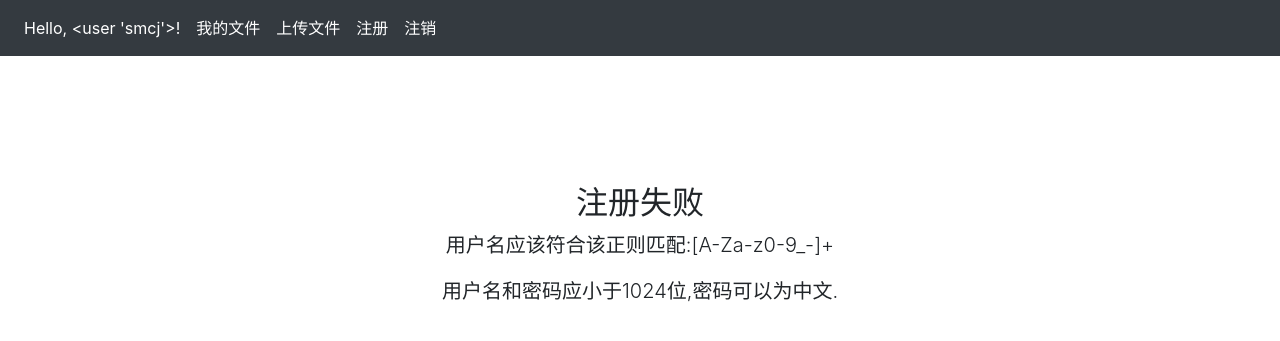
After one commit to NutshellySima/nut_cloud, a Flask app: template templates/register_result.html in a window 1280 px wide. The commit adds this page. Shown: the top 341 px of the page. Run offline with Flask 2, Linux system fonts and the light colour scheme; the template is opened without the code that fills it: values that come from a table or form of the project are taken from there, others are empty; data comes from the database, SQL or seed files in the repository; some libraries are stand-ins or nearby versions.

Commit message:
日志,手机显示
修复手机上的错误显示,增加注册/登录的系统日志,注册成功或失败会发生跳转.

```diff
--- a/hello.py
+++ b/hello.py
@@ -12,6 +12,7 @@ from flask.sessions import SessionInterface
 from flask_sqlalchemy import SQLAlchemy
 import datetime
 import nacl.pwhash
+from hurry.filesize import size
 
 basedir = os.path.abspath(os.path.dirname(__file__))
 
@@ -24,9 +25,12 @@ app.config['SQLALCHEMY_TRACK_MODIFICATIONS'] = False
 db = SQLAlchemy(app)
 
 
-@app.route('/')
+@app.route('/pan')
 def index():
+    if 'user' in session:
+        return redirect('list_file')
     return redirect('login')
+
 
 @app.route('/upload_file', methods=['GET', 'POST'])
 def upload_file():
@@ -60,9 +64,18 @@ def list_file():
         if 'user' not in session:
             return redirect('login')
         fl = os.listdir('../upload_files/' + session['user'])
-        return render_template('list_file.html', name=fl, user=session['user'])
-    except Exception:
-        return redirect('login')
+        for i in range(len(fl)):
+            file_size = os.path.getsize(
+                os.path.abspath(
+                    os.path.join('../upload_files/' + session['user'],
+                                 str(fl[i]))))
+            file_name = fl[i]
+            fl[i] = {'size': str(size(file_size)), 'name': str(file_name)}
+        return render_template(
+            'list_file.html', files=fl, user=session['user'])
+    except Exception as e:
+        print(e.args)
+    return redirect('login')
 
 
 @app.route('/download/<path:filename>')
@@ -85,14 +98,19 @@ def download(filename):
 def login():
     if request.method == 'POST':
         try:
+            f = open('login_log.txt', mode='a+')
             user = request.form['user']
             pwd = str(request.form['pwd']).encode('utf-8')
             save_users = User.query.all()
             for i in save_users:
                 if user == i.user and nacl.pwhash.verify(i.pwd, pwd):
                     session['user'] = user
+                    f.write('User ' + str(user) + ' login at ' +
+                            str(datetime.datetime.now()) + ' successfully.\n')
                     return redirect('list_file')
         except Exception:
+            f.write('User ' + str(user) + ' login at ' +
+                    str(datetime.datetime.now()) + ' failed.\n')
             pass
     if 'user' in session:
         return render_template('login.html', user=session['user'])
@@ -111,23 +129,43 @@ class User(db.Model):
 @app.route('/register', methods=['GET', 'POST'])
 def register():
     try:
-        if 'user' in session:
-            if request.method == 'POST':
+        if request.method == 'POST':
+            f = open('register_log.txt', mode='a+')
+            if 'user' in session:
                 db.session.add(
                     User(
                         user=str(request.form['user']),
-                        pwd=nacl.pwhash.str(request.form['pwd'].encode('utf-8'))))
+                        pwd=nacl.pwhash.str(
+                            request.form['pwd'].encode('utf-8'))))
                 pattern = re.compile("[A-Za-z0-9_-]+")
                 if request.form['pwd'] == request.form['re_pwd']:
-                    if pattern.fullmatch(str(request.form['user'])) is not None:
+                    if pattern.fullmatch(str(
+                            request.form['user'])) is not None:
                         db.session.commit()
                         os.mkdir('../upload_files/' + request.form['user'])
-                return redirect(request.url)
-            else:
-                return render_template('register.html')
+                        f.write('User ' + session['user'] +
+                                ' register an account named ' +
+                                request.form['user'] + ' at ' +
+                                str(datetime.datetime.now()) + ' successfully.\n')
+                        return render_template(
+                            'register_result.html', success='sucess')
+        else:
+            if 'user' in session:
+                return render_template('register.html', user=session['user'])
+            return render_template('register.html')
     except Exception as e:
-        print(e)
-    return redirect('login')
+        print(e.args)
+    if 'user' in session:
+        f.write('User ' + session['user'] +
+                    ' register an account named ' +
+                    request.form['user'] + ' at ' +
+                    str(datetime.datetime.now()) + ' failed.\n')
+        return render_template('register_result.html', user=session['user'])
+    else:
+        f.write('Someone do not have authority register an account named ' +
+                request.form['user'] + ' at ' + str(datetime.datetime.now()) +
+                ' failed.\n')
+        return render_template('register_result.html')
 
 
 @app.route('/logout')
--- a/static/login.css
+++ b/static/login.css
@@ -1,6 +1,6 @@
 
 body {
-  background-color: #f0e5e5;
+  background-color: #e7e6e6;
 }
 
 .form-signin {
--- a/templates/login.html
+++ b/templates/login.html
@@ -8,7 +8,8 @@
     <meta name="description" content="">
     <meta name="author" content="">
     <link rel="icon" href="static/lemon.ico">
-    <link rel="stylesheet" href="https://code.z01.com/v4/dist/css/bootstrap.min.css">
+    <link rel="stylesheet" href="https://stackpath.bootstrapcdn.com/bootstrap/4.1.3/css/bootstrap.min.css" integrity="sha384-MCw98/SFnGE8fJT3GXwEOngsV7Zt27NXFoaoApmYm81iuXoPkFOJwJ8ERdknLPMO"
+        crossorigin="anonymous">
     <link href="static/login.css" rel="stylesheet">
 </head>
 
--- a/templates/navbar.html
+++ b/templates/navbar.html
@@ -4,20 +4,15 @@
 }
 </style>
 <nav class="navbar navbar-expand-lg navbar-dark bg-dark">
-    <button class="navbar-toggler" type="button" data-toggle="collapse" data-target="#navbarsExample08" aria-controls="navbarsExample08"
-        aria-expanded="false" aria-label="Toggle navigation"> <span class="navbar-toggler-icon"></span>
-    </button>
-    <div class="collapse navbar-collapse justify-content-md-center" id="navbarsExample08">
         <ul class="navbar-nav">
             {%if user%}
-            <li class="nav-item active nav-link">hello,{{user}}!</li>
+            <li class="nav-item active nav-link">Hello, {{user}}!</li>
             <li class="nav-item active"> <a class="nav-link" href="list_file">我的文件</a></li>
             <li class="nav-item active"> <a class="nav-link" href="upload_file">上传文件</a> </li>
             <li class="nav-item active"> <a class="nav-link" href="register">注册</a> </li>
             <li class="nav-item active"> <a class="nav-link" href="logout">注销</a> </li>
             {%else%}
-            <li class="nav-item active">注册</li>
+            <li class="nav-item active"><a class="nav-link" href="register">前去注册</a></li>
             {%endif%}
         </ul>
-    </div>
 </nav>
--- a/templates/register.html
+++ b/templates/register.html
@@ -6,7 +6,8 @@
     <meta name="viewport" content="width=device-width, initial-scale=1.0">
     <link rel="icon" href="static/lemon.ico">
     <link href="static/login.css" rel="stylesheet">
-    <link rel="stylesheet" href="https://code.z01.com/v4/dist/css/bootstrap.min.css">
+    <link rel="stylesheet" href="https://stackpath.bootstrapcdn.com/bootstrap/4.1.3/css/bootstrap.min.css" integrity="sha384-MCw98/SFnGE8fJT3GXwEOngsV7Zt27NXFoaoApmYm81iuXoPkFOJwJ8ERdknLPMO"
+        crossorigin="anonymous">
 </head>
 
 <body>
--- /dev/null
+++ b/templates/register_result.html
@@ -0,0 +1,32 @@
+<!DOCTYPE html>
+<html lang="zh-cmn-Hans">
+
+<head>
+    <title>注册{%if success%}成功{%else%}失败{%endif%}</title>
+    <meta name="viewport" content="width=device-width, initial-scale=1.0">
+    <link rel="icon" href="static/lemon.ico">
+    <link href="static/login.css" rel="stylesheet">
+    <link rel="stylesheet" href="https://stackpath.bootstrapcdn.com/bootstrap/4.1.3/css/bootstrap.min.css" integrity="sha384-MCw98/SFnGE8fJT3GXwEOngsV7Zt27NXFoaoApmYm81iuXoPkFOJwJ8ERdknLPMO"
+        crossorigin="anonymous">
+</head>
+
+<body>
+    {%include 'navbar.html'%}
+    <div class="container">
+        <div class="text-center">
+            {%if success%}
+            <h2>注册成功</h2>
+            {%else%}
+            <h2>注册失败</h2>
+            {%if user%}
+            <p class="lead">用户名应该符合该正则匹配:[A-Za-z0-9_-]+</p>
+            <p class="lead">用户名和密码应小于1024位,密码可以为中文.</p>
+            {%else%}
+            <p class="lead">对不起,您没有权限进行注册</p>
+            {%endif%}{%endif%}
+        </div>
+    </div>
+</body>
+
+
+</html>
--- a/templates/upload_file.html
+++ b/templates/upload_file.html
@@ -6,7 +6,8 @@
     <title>上传文件</title>
     <link rel="icon" href="static/lemon.ico">
     <link href="static/login.css" rel="stylesheet">
-    <link rel="stylesheet" href="https://code.z01.com/v4/dist/css/bootstrap.min.css">
+    <link rel="stylesheet" href="https://stackpath.bootstrapcdn.com/bootstrap/4.1.3/css/bootstrap.min.css" integrity="sha384-MCw98/SFnGE8fJT3GXwEOngsV7Zt27NXFoaoApmYm81iuXoPkFOJwJ8ERdknLPMO"
+        crossorigin="anonymous">
 </head>
 
 <body>
```
Also changed, not shown: templates/list_file.html (+6 -4 lines).
